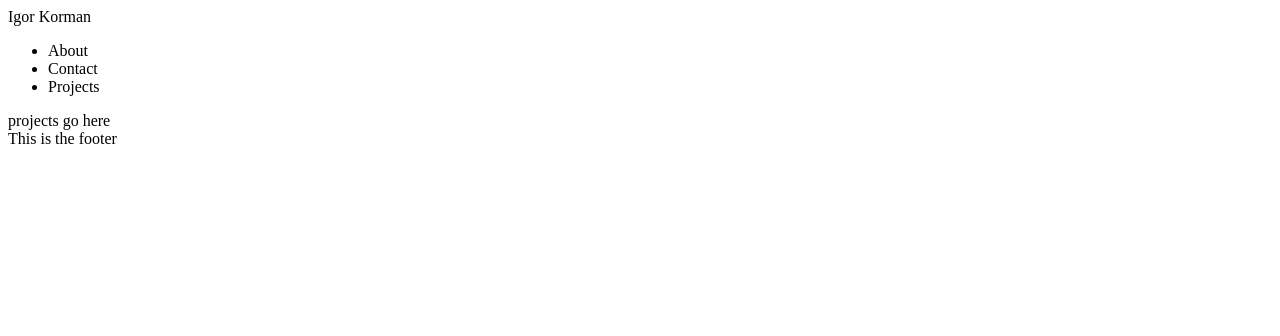
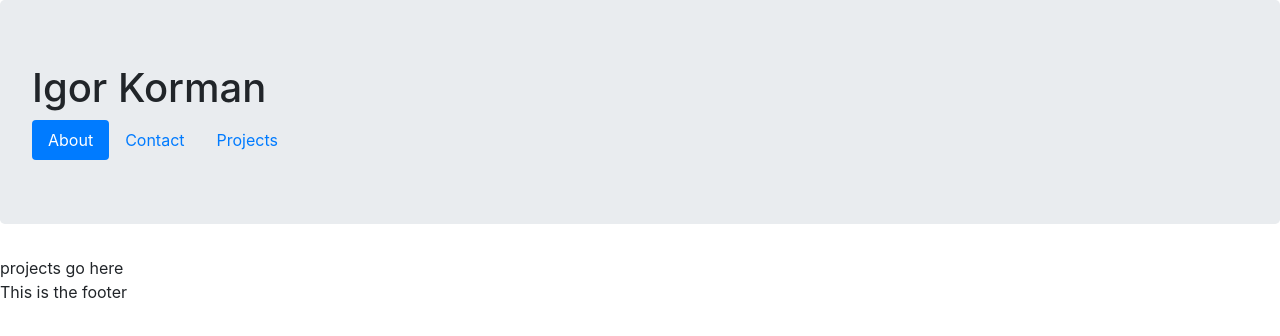
Before and after one commit to ikorman12/modern-portfolio, a React (Create React App) app: page / in a window 1280 px wide. Shown: the top 336 px of the page. Built offline with nearby package versions, Linux system fonts and the light colour scheme.

Commit message:
added navbar and header jumbotron

```diff
--- a/src/App.js
+++ b/src/App.js
@@ -2,6 +2,8 @@
 import Header from './components/Header'
 import Mainsection from './components/Mainsection';
 import Footer from './components/Footer'
+import 'bootstrap/dist/css/bootstrap.min.css';
+
 
 export default function App() {
   return (
--- a/src/components/Header.js
+++ b/src/components/Header.js
@@ -1,16 +1,17 @@
+import NavBar from "./NavBar";
+import { Jumbotron, Button } from "react-bootstrap";
+
 const Header = () => {
   return (
     <header>
-        <hi>Igor Korman</hi>
+      <Jumbotron>
+        <h1 eventKey='1' href='#/home'>Igor Korman</h1>
         <nav>
-            <ul>
-                <li>About</li>
-                <li>Contact</li>
-                <li>Projects</li>
-            </ul>
+          <NavBar />
         </nav>
+      </Jumbotron>
     </header>
-  )
-}
+  );
+};
 
 export default Header;
--- /dev/null
+++ b/src/components/NavBar.js
@@ -0,0 +1,36 @@
+import Nav from 'react-bootstrap/Nav';
+// import NavDropdown from 'react-bootstrap/NavDropdown';
+
+function NavBar () {
+    const handleSelect = (eventKey) => alert(`selected ${eventKey}`);
+
+    return (
+      <Nav variant="pills" activeKey="1" onSelect={handleSelect}>
+        <Nav.Item>
+          <Nav.Link eventKey="1" href="#/About">
+            About
+          </Nav.Link>
+        </Nav.Item>
+        <Nav.Item>
+          <Nav.Link eventKey="2" href="#/Contact">
+            Contact
+          </Nav.Link>
+        </Nav.Item>
+        <Nav.Item>
+          <Nav.Link eventKey="3" href="#/Projects">
+            Projects
+          </Nav.Link>
+        </Nav.Item>
+        {/* <NavDropdown title="Dropdown" id="nav-dropdown">
+          <NavDropdown.Item eventKey="4.1">Action</NavDropdown.Item>
+          <NavDropdown.Item eventKey="4.2">Another action</NavDropdown.Item>
+          <NavDropdown.Item eventKey="4.3">Something else here</NavDropdown.Item>
+          <NavDropdown.Divider />
+          <NavDropdown.Item eventKey="4.4">Separated link</NavDropdown.Item>
+        </NavDropdown> */}
+      </Nav>
+    );
+  }
+
+
+export default NavBar;
```
